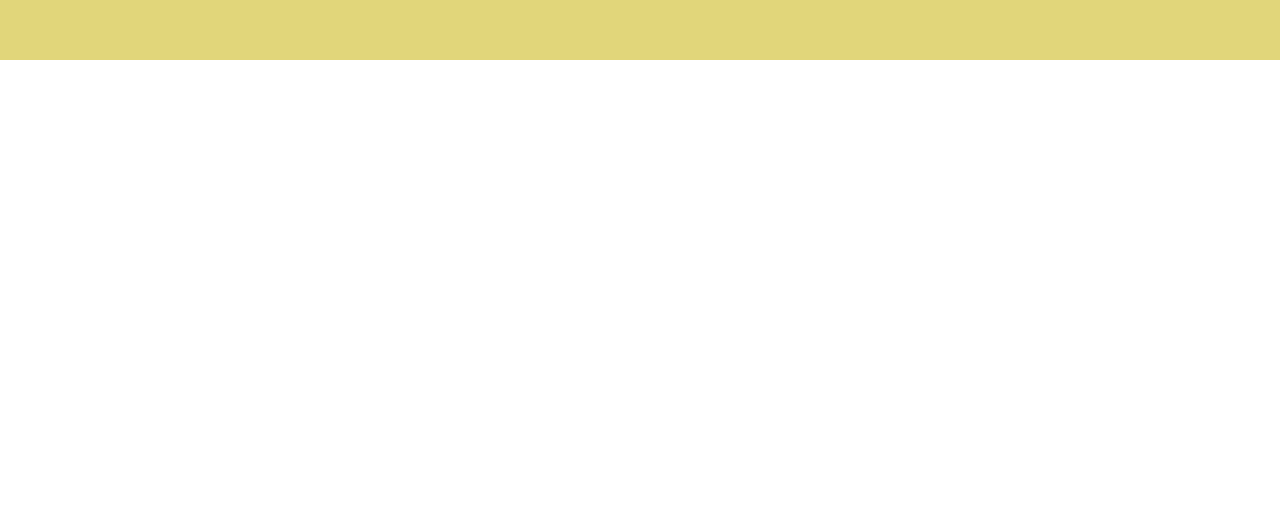
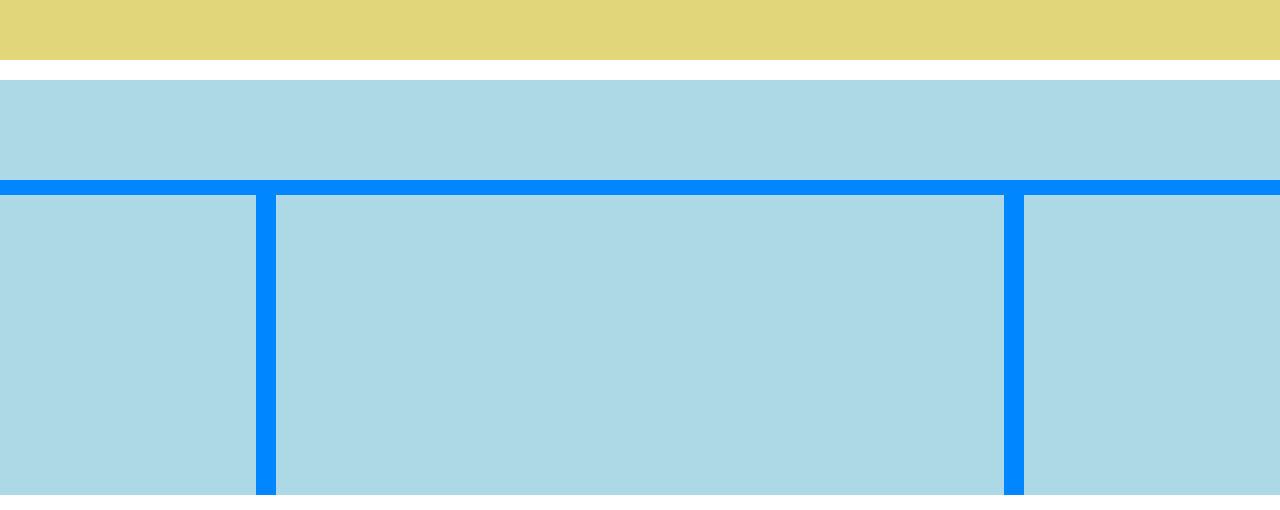
Before and after one commit to smboolean63/htmlcss-struttura-wp, a plain HTML site: page index.html in a window 1280 px wide. Shown: the part 610-1120 px from the top of the page. Before the commit the page ends 800 px from the top, so only its background shows below. Drawn offline with Linux system fonts and the light colour scheme.

Commit message:
Aggiunta sezione Leadership

```diff
--- a/css/style.css
+++ b/css/style.css
@@ -14,6 +14,11 @@
     max-width: 1280px;
     margin: auto;
 }
+.clearfix::after {
+    content: "";
+    display: table;
+    clear: both;
+}
 
 /*------------
     Debug
@@ -26,6 +31,19 @@
 .debug .hero {
     background-color: #e1d67a;
     min-height: 500px;
+}
+
+.debug .leadership {
+    background-color: #0086ff;
+}
+.debug .leadership-title {
+    background-color: lightblue;
+    min-height: 100px;
+}
+
+.debug .col-left, .debug .col-middle, .debug .col-right {
+    background-color: lightblue;
+    min-height: 300px;
 }
 
 /*------------
@@ -41,3 +59,20 @@ header {
 .hero {
     margin-bottom: 20px;
 }
+
+.columns {
+    margin: 15px 0;
+}
+
+.col-left, .col-middle, .col-right {
+    float: left;
+}
+
+.col-left, .col-right {
+    width: 20%;
+}
+
+.col-middle {
+    width: calc(60% - 40px);
+    margin: auto 20px;
+}
--- a/index.html
+++ b/index.html
@@ -17,7 +17,16 @@
                 <!-- sezione hero -->
                 <section class="hero"></section>
                 <!-- /sezione hero -->
-
+                <!-- sezione leadership -->
+                <section class="leadership">
+                    <div class="leadership-title"></div>
+                    <div class="columns clearfix">
+                        <div class="col-left"></div>
+                        <div class="col-middle"></div>
+                        <div class="col-right"></div>
+                    </div>
+                </section>
+                <!-- /sezione leadership -->
             </main>
             <!-- /corpo della pagina -->
             <!-- pie di pagina -->
```
